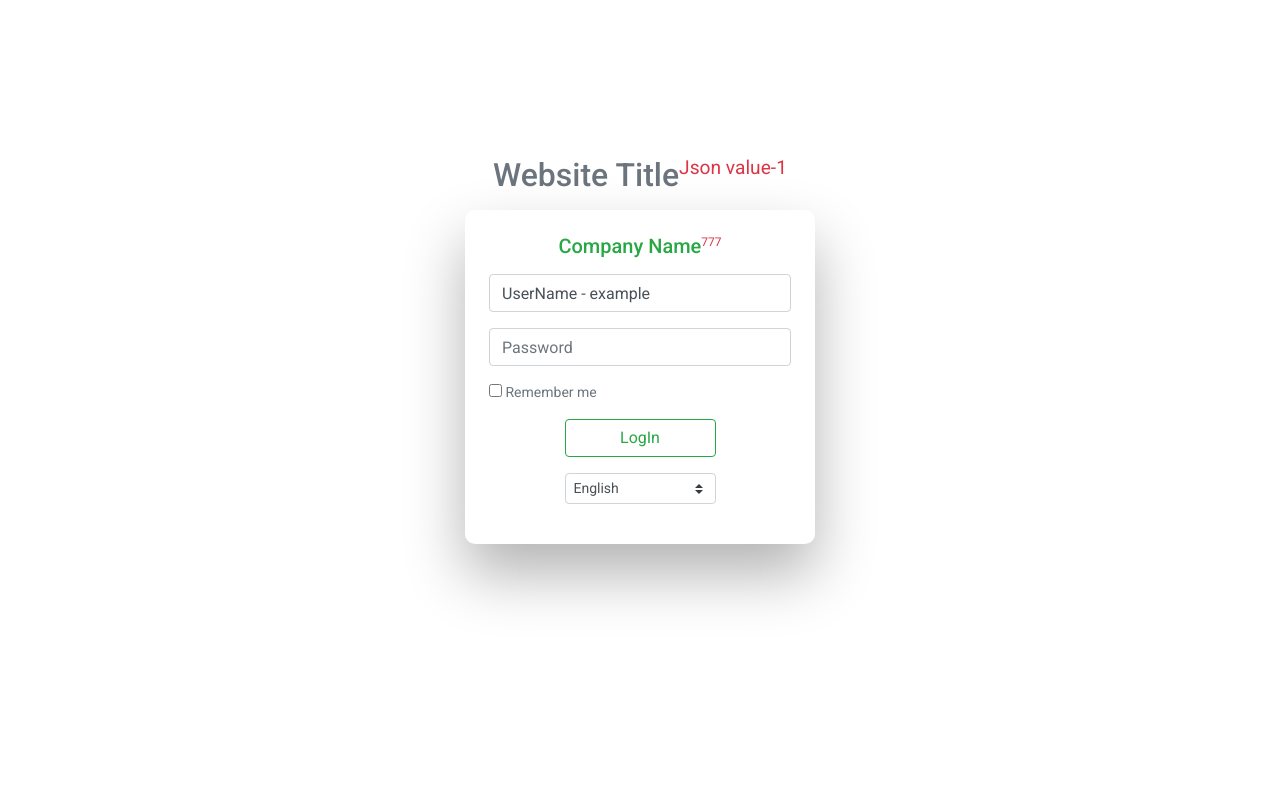
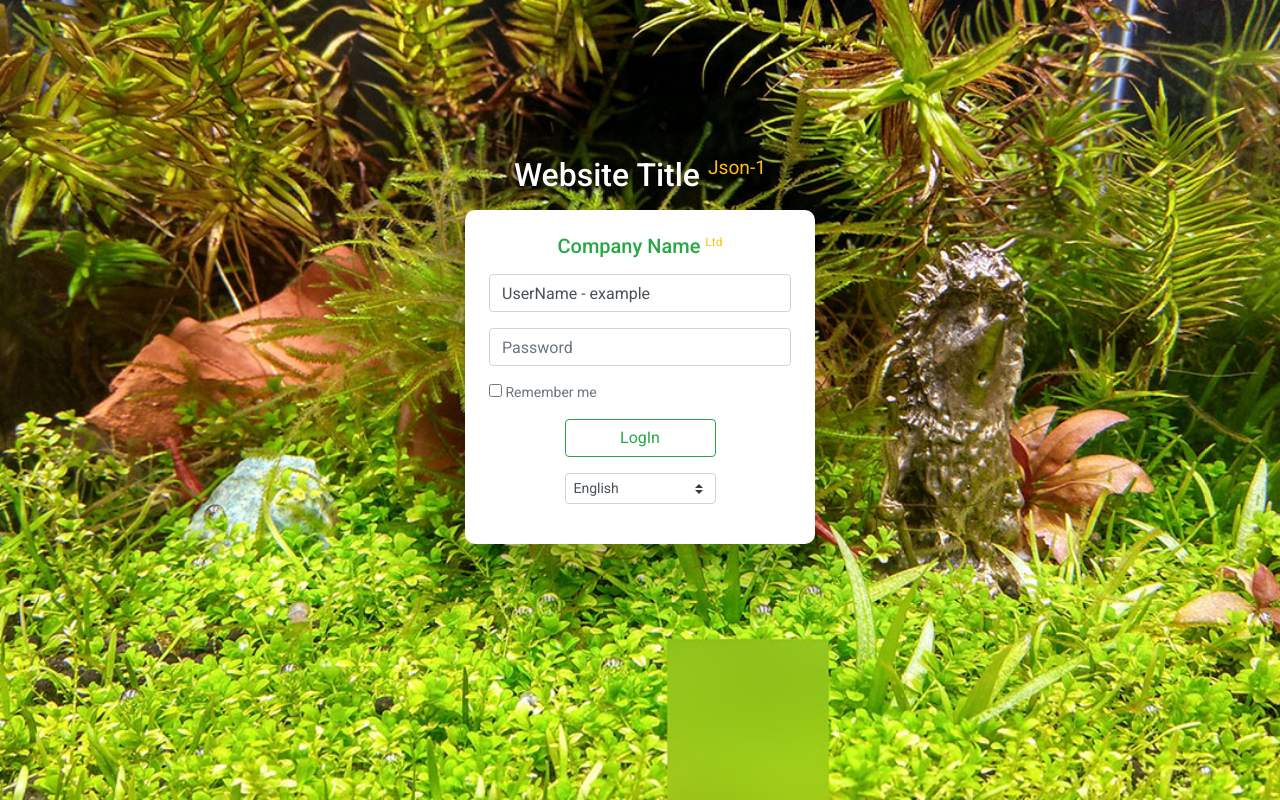
Before and after one commit to alu111222333/JSONtemplate, a plain HTML site: page example/login/index.html in a window 1280 px wide. Drawn offline with nearby package versions, Linux system fonts and the light colour scheme.

Commit message:
example update

```diff
--- a/example/login/api/response.json
+++ b/example/login/api/response.json
@@ -1,6 +1,6 @@
 {"jsontext":
     {
-        "val1":"Json value-1",
-        "val2":777
+        "val1":"Json-1",
+        "val2":"Ltd"
     }
 }
--- a/example/login/css/custom.css
+++ b/example/login/css/custom.css
@@ -8,9 +8,9 @@ html, body{
 body {
   margin: 0;
   padding: 0;
-  background-color: #fff;
   height: 100vh;
   font-size: 14px;
+  background-color: #98c81a;
 }
 #content{
     height: 100vh;
@@ -25,8 +25,7 @@ body {
   height: 100vh;
   min-height: 100%;
   padding: 20px;
-  background-color: #fff;
-  /*background: url(img/some image.jpg) no-repeat center center fixed;*/
+  background: url(../img/background.jpg) no-repeat center center fixed;
     -webkit-background-size: cover; /* For WebKit*/
     -moz-background-size: cover;    /* Mozilla*/
     -o-background-size: cover;      /* Opera*/
--- a/example/login/html/templates.html
+++ b/example/login/html/templates.html
@@ -1,10 +1,10 @@
 NextTemplateName: header
-<h2 class="text-center pb-3 m-0 text-muted">@str.header<sup><small class="text-danger">[*jsontext.val1*]</small></sup></h2>
+<h2 class="text-center pb-3 m-0 text-white" style="text-shadow: 2px 2px 7px #000000;">@str.header <sup><small class="text-warning" style="text-shadow: 0px 0px 3px #000;">[*jsontext.val1*]</small></sup></h2>
 
 
 
 NextTemplateName: logo
-<h5 class="text-center text-success pb-3 m-0">@str.logo<sup><small class="text-danger">[*jsontext.val2*]</small></sup></h5>
+<h5 class="text-center text-success pb-3 m-0">@str.logo <sup><small class="text-warning">[*jsontext.val2*]</small></sup></h5>
 
 
 
```
Also changed, not shown: example/login/img/background.jpg (added).
